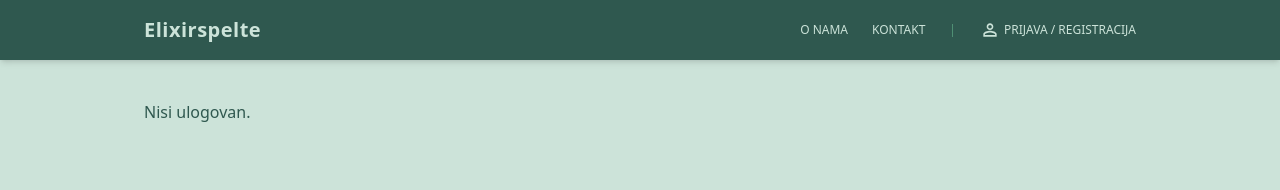
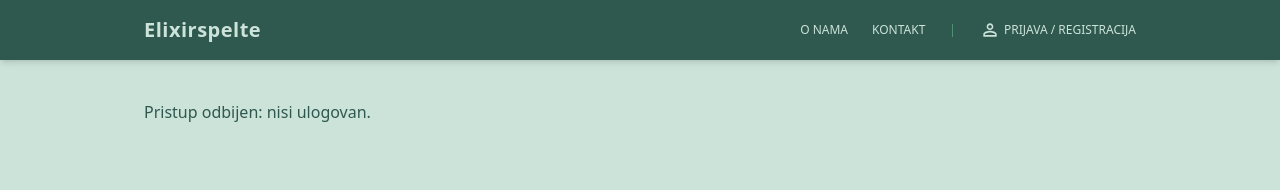
Before and after one commit to AProd18/spelvita-tailwind4, a Next.js app: page /test-role in a window 1280 px wide. Shown: the top 190 px of the page. Built offline with nearby package versions, Linux system fonts and the light colour scheme; no server answers.

Commit message:
feat: add test-role page to verify user session and role from NextAuth

```diff
--- a/src/app/test-role/page.js
+++ b/src/app/test-role/page.js
@@ -2,20 +2,24 @@
 
 import { useSession } from "next-auth/react";
 
-export default function TestRolePage() {
+export default function TestRoleCheckPage() {
   const { data: session, status } = useSession();
 
   if (status === "loading") return <p>Učitavanje sesije...</p>;
-  if (!session) return <p>Nisi ulogovan.</p>;
+  if (!session) return <p>Pristup odbijen: nisi ulogovan.</p>;
+
+  const isAdmin = session.user?.role === "admin";
+
+  if (!isAdmin) {
+    return <p>Pristup odbijen: nisi administrator.</p>;
+  }
 
   return (
     <div className="p-8">
-      <h1 className="text-2xl font-bold mb-4">Test Role Page</h1>
+      <h1 className="text-2xl font-bold mb-4">Admin Panel</h1>
       <p>
-        <strong>Email:</strong> {session.user?.email}
-      </p>
-      <p>
-        <strong>Role:</strong> {session.user?.role}
+        Dobrodošao, <strong>{session.user.email}</strong>. Imaš administratorska
+        prava.
       </p>
     </div>
   );
```
